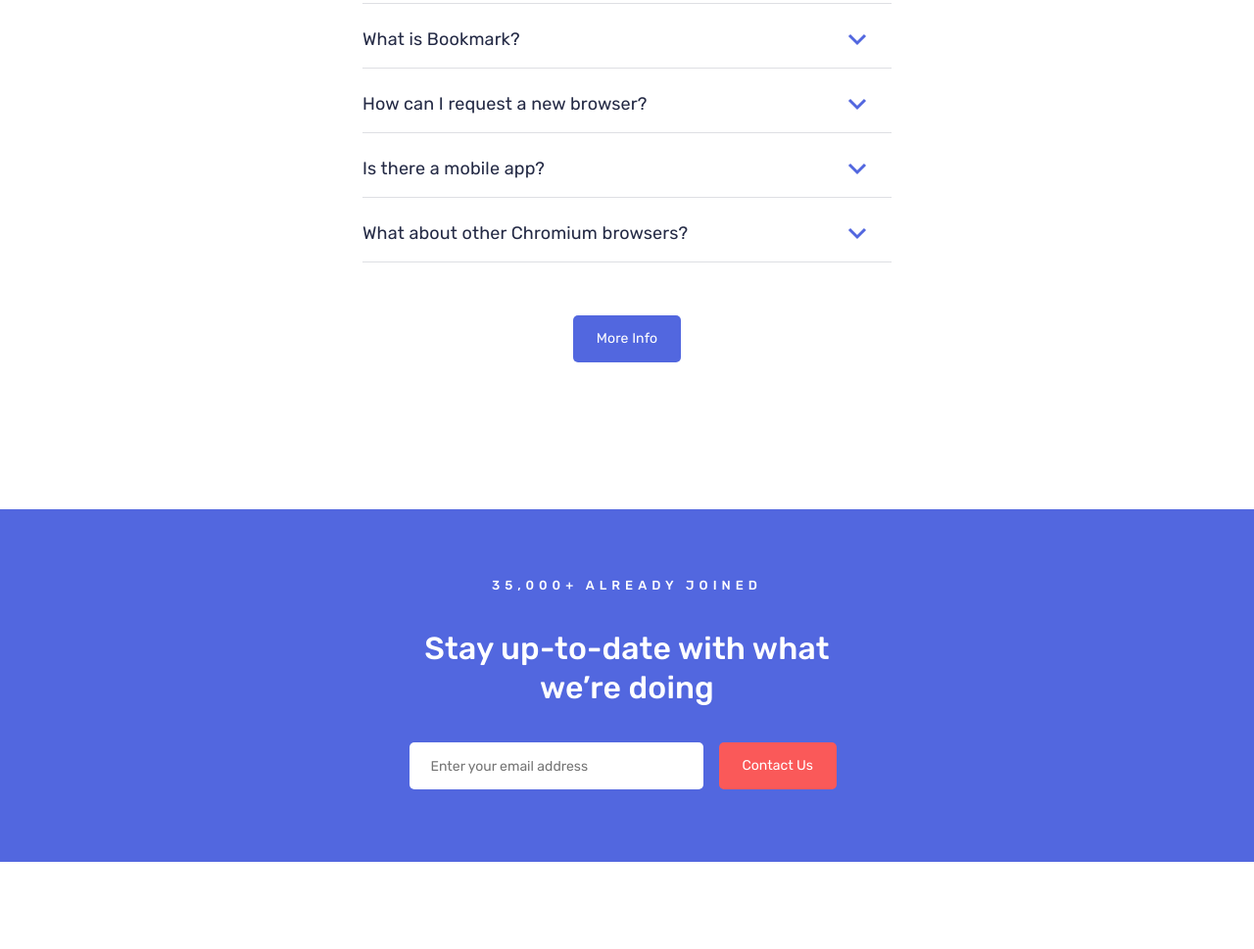
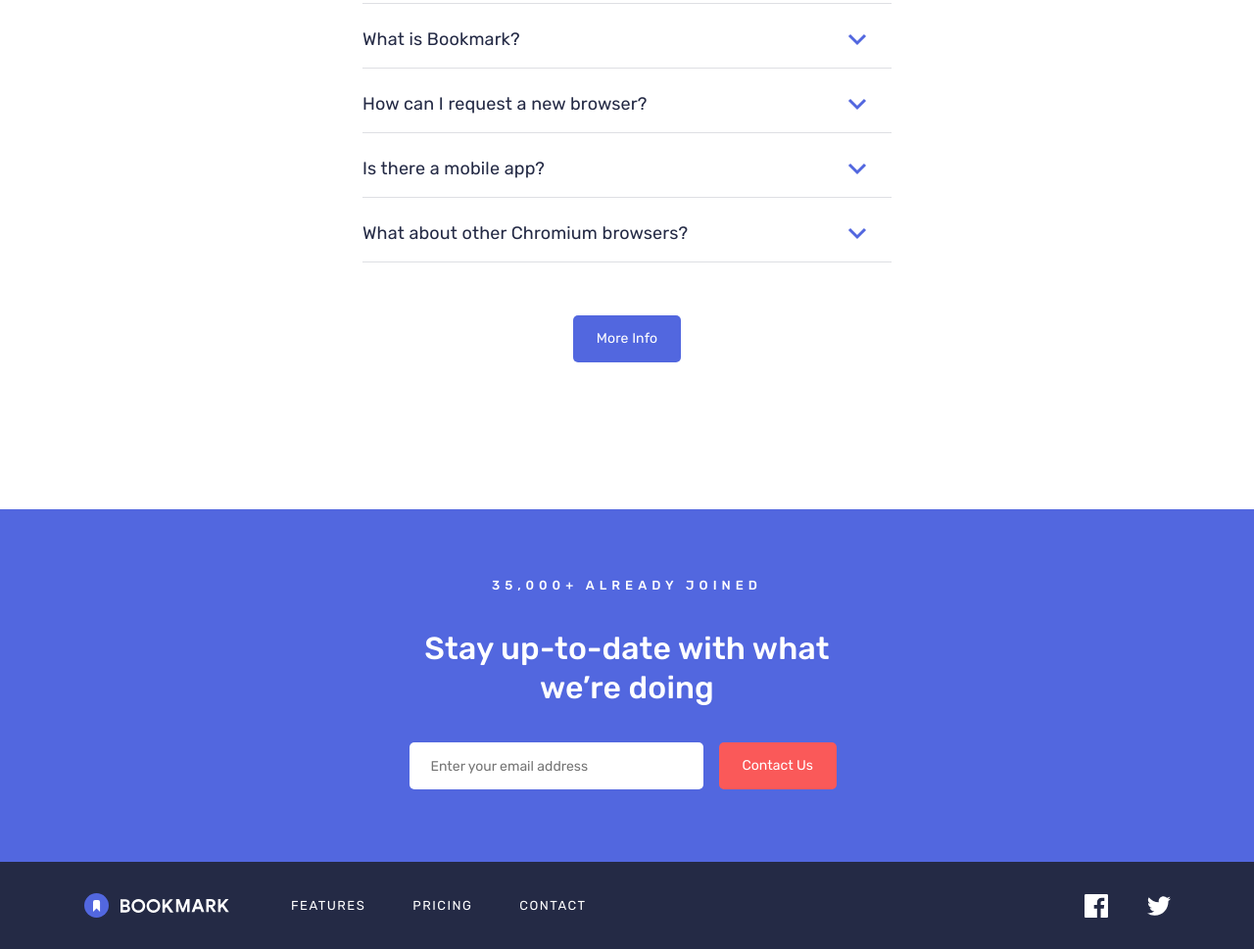
Before and after one commit to abdujabbor13/bookmark, a plain HTML site: page index.html in a window 1280 px wide. Shown: the part 2647-3616 px from the top of the page at 98% size. Before the commit the page ends 3527 px from the top, so only its background shows below. Drawn offline with Linux system fonts and the light colour scheme; files whose address does not match are found by name.

Commit message:
add site footer

```diff
--- a/css/main.css
+++ b/css/main.css
@@ -242,7 +242,12 @@ select:-webkit-autofill:focus {
 .sitenav__link {
   display: block;
   text-decoration: none;
+  text-transform: uppercase;
   color: var(--text-color);
+}
+
+.sitenav--white .sitenav__link {
+  color: #fff;
 }
 
 .sitenav__link:hover {
@@ -473,6 +478,37 @@ select:-webkit-autofill:focus {
   margin: 0;
 }
 
+.accordion__item-text:not(:last-child) {
+  margin-bottom: 20px;
+}
+
+
+/* SOCIALS  */
+.socials {
+  display: flex;
+  align-items: center;
+  padding: 0;
+  margin: 0;
+  list-style: none;
+}
+
+.socials__item:not(:last-child) {
+  margin-right: 40px;
+}
+
+.socials__link {
+  display: flex;
+  color: #fff;
+}
+
+.socials__link:hover {
+  color: var(--red);
+}
+
+.socials__link:active {
+  opacity: 0.6;
+}
+
 
 /* SITE-HEADER  */
 .site-header {
@@ -591,7 +627,7 @@ select:-webkit-autofill:focus {
 }
 
 
-/* ECTANSION  */
+/* ETANSION  */
 .extansion {
   position: relative;
   display: flex;
@@ -760,6 +796,29 @@ select:-webkit-autofill:focus {
 }
 
 
+/* SITE FOOTER */
+.site-footer {
+  padding-top: 32px;
+  padding-bottom: 32px;
+  background-color: var(--text-color);
+  color: #fff;
+}
+
+.site-footer__container {
+  display: flex;
+  align-items: center;
+}
+
+.site-footer__logo {
+  margin-right: 63px;
+}
+
+.site-footer__sitenav {
+  margin-right: auto;
+}
+
+
+
 
 /* RETINA-CSS  */
 @media
--- a/index.html
+++ b/index.html
@@ -240,8 +240,40 @@
         </div>
       </div>
     </section>
+  </main>
 
-  </main>
+
+  <!-- SITE FOOTER  -->
+  <footer class="site-footer">
+    <div class="site-footer__container container">
+      <a class="site-footer__logo logo" href="#">
+        <img class="logo__img" src="img/logo-white.svg" alt="bookmark logo white" width="149" height="25">
+      </a>
+
+      <div class="site-footer__sitenav sitenav sitenav--white">
+        <ul class="sitenav__list">
+          <li class="sitenav__item"><a class="sitenav__link" href="#">features</a></li>
+          <li class="sitenav__item"><a class="sitenav__link" href="#">pricing</a></li>
+          <li class="sitenav__item"><a class="sitenav__link" href="#">contact</a></li>
+        </ul>
+      </div>
+
+      <ul class="socials">
+        <li class="socials__item">
+          <a class="socials__link" href="#" target="_blank" aria-label="facebook">
+            <svg class="socials__icon" width="24" height="24" xmlns="http://www.w3.org/2000/svg"><path fill-rule="evenodd" clip-rule="evenodd" d="M22.675 0H1.325C.593 0 0 .593 0 1.325v21.351C0 23.407.593 24 1.325 24H12.82v-9.294H9.692v-3.622h3.128V8.413c0-3.1 1.893-4.788 4.659-4.788 1.325 0 2.463.099 2.795.143v3.24l-1.918.001c-1.504 0-1.795.715-1.795 1.763v2.313h3.587l-.467 3.622h-3.12V24h6.116c.73 0 1.323-.593 1.323-1.325V1.325C24 .593 23.407 0 22.675 0Z" fill="currentColor"/></svg>
+          </a>
+        </li>
+
+        <li class="socials__item">
+          <a class="socials__link" href="#" target="_blank" aria-label="twitter">
+            <svg class="socials__icon" width="24" height="20" xmlns="http://www.w3.org/2000/svg"><path fill-rule="evenodd" clip-rule="evenodd" d="M24 2.557a9.83 9.83 0 0 1-2.828.775A4.932 4.932 0 0 0 23.337.608a9.864 9.864 0 0 1-3.127 1.195A4.916 4.916 0 0 0 16.616.248c-3.179 0-5.515 2.966-4.797 6.045A13.978 13.978 0 0 1 1.671 1.149a4.93 4.93 0 0 0 1.523 6.574 4.903 4.903 0 0 1-2.229-.616c-.054 2.281 1.581 4.415 3.949 4.89a4.935 4.935 0 0 1-2.224.084 4.928 4.928 0 0 0 4.6 3.419A9.9 9.9 0 0 1 0 17.54a13.94 13.94 0 0 0 7.548 2.212c9.142 0 14.307-7.721 13.995-14.646A10.025 10.025 0 0 0 24 2.557Z" fill="currentColor"/></svg>
+          </a>
+        </li>
+      </ul>
+    </div>
+  </footer>
+
   <script src="js/main.js"></script>
 </body>
 </html>
```
Also changed, not shown: img/icon-facebook.svg (added), img/icon-twitter.svg (added).
